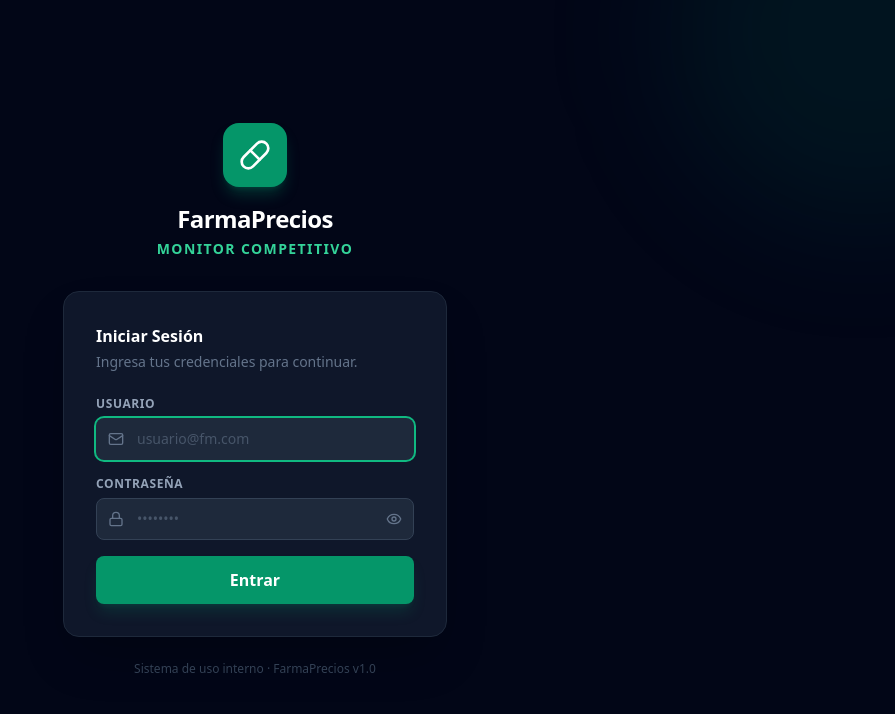
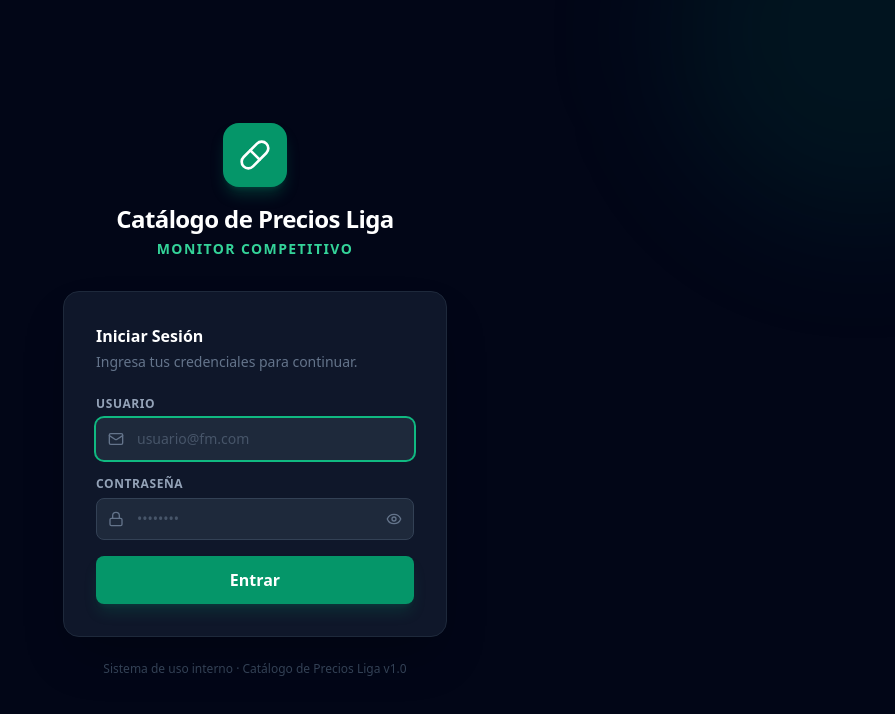
Before and after one commit to johanglz1204/Precios-Liga, a React (Vite) app: page / in a window 1280 px wide. Shown: the top 714 px of the page, without its empty margins (385-1280 px from the left). Built offline with nearby package versions, Linux system fonts and the light colour scheme.

Commit message:
chore: renombrar la aplicacion de FarmaPrecios a Catalogo de Precios Liga

```diff
--- a/index.html
+++ b/index.html
@@ -4,7 +4,7 @@
     <meta charset="UTF-8" />
     <link rel="icon" type="image/svg+xml" href="/favicon.svg" />
     <meta name="viewport" content="width=device-width, initial-scale=1.0" />
-    <title>FarmaPrecios — Monitoreo de Precios y Comparador de Competencia</title>
+    <title>Catálogo de Precios Liga — Monitoreo de Precios y Comparador de Competencia</title>
     <meta name="description" content="Plataforma profesional para farmacias que permite monitorear y comparar precios de competidores en tiempo real para establecer precios de venta competitivos y proteger márgenes de ganancia." />
   </head>
   <body class="bg-slate-50 text-slate-900 min-h-screen">
--- a/src/App.jsx
+++ b/src/App.jsx
@@ -204,7 +204,7 @@ export default function App() {
           </div>
           <div className="p-6 space-y-4">
             <p className="text-slate-600 text-sm leading-relaxed">
-              La conexión con Supabase se estableció correctamente, pero las tablas necesarias para FarmaPrecios no existen en tu base de datos.
+              La conexión con Supabase se estableció correctamente, pero las tablas necesarias para el Catálogo de Precios Liga no existen en tu base de datos.
             </p>
             <div className="bg-slate-50 p-4 rounded-lg border border-slate-200 text-xs font-mono text-slate-700">
               <p className="font-semibold text-slate-900 mb-1">Instrucciones:</p>
@@ -292,7 +292,7 @@ export default function App() {
               <Pill className="h-5 w-5 text-white animate-bounce" />
             </div>
             <div>
-              <h2 className="font-extrabold text-sm tracking-tight text-white uppercase">FarmaPrecios</h2>
+              <h2 className="font-extrabold text-sm tracking-tight text-white uppercase">Catálogo de Precios Liga</h2>
               <p className="text-[10px] text-emerald-400 font-semibold uppercase tracking-wider">Monitor Competitivo</p>
             </div>
           </div>
--- a/src/components/Configuracion.jsx
+++ b/src/components/Configuracion.jsx
@@ -160,7 +160,7 @@ export default function Configuracion({ config, onConfigUpdated, showToast }) {
       const url = URL.createObjectURL(blob);
       const link = document.createElement('a');
       link.setAttribute('href', url);
-      link.setAttribute('download', `FarmaPrecios_Respaldo_${new Date().toISOString().split('T')[0]}.json`);
+      link.setAttribute('download', `Catalogo_Precios_Liga_Respaldo_${new Date().toISOString().split('T')[0]}.json`);
       document.body.appendChild(link);
       link.click();
       document.body.removeChild(link);
--- a/src/components/Login.jsx
+++ b/src/components/Login.jsx
@@ -51,7 +51,7 @@ export default function Login() {
           <div className="inline-flex items-center justify-center w-16 h-16 bg-emerald-600 rounded-2xl shadow-lg shadow-emerald-600/30 mb-4">
             <Pill className="h-8 w-8 text-white" />
           </div>
-          <h1 className="text-2xl font-extrabold text-white tracking-tight">FarmaPrecios</h1>
+          <h1 className="text-2xl font-extrabold text-white tracking-tight">Catálogo de Precios Liga</h1>
           <p className="text-emerald-400 text-sm font-semibold uppercase tracking-widest mt-1">Monitor Competitivo</p>
         </div>
 
@@ -133,7 +133,7 @@ export default function Login() {
         </div>
 
         <p className="text-center text-slate-700 text-xs mt-6">
-          Sistema de uso interno · FarmaPrecios v1.0
+          Sistema de uso interno · Catálogo de Precios Liga v1.0
         </p>
       </div>
     </div>
--- a/src/components/Reportes.jsx
+++ b/src/components/Reportes.jsx
@@ -302,7 +302,7 @@ export default function Reportes({ config, showToast, onSelectProductForCapture
       const url = URL.createObjectURL(blob);
       const link = document.createElement('a');
       link.setAttribute('href', url);
-      link.setAttribute('download', `FarmaPrecios_Reporte_${exportMonth}.csv`);
+      link.setAttribute('download', `Catalogo_Precios_Liga_Reporte_${exportMonth}.csv`);
       document.body.appendChild(link);
       link.click();
       document.body.removeChild(link);
--- a/src/components/SupabaseSetup.jsx
+++ b/src/components/SupabaseSetup.jsx
@@ -40,7 +40,7 @@ export default function SupabaseSetup({ onConfigured }) {
           <div className="inline-flex p-3 bg-white/10 rounded-full mb-3">
             <Database className="h-8 w-8 text-emerald-100" />
           </div>
-          <h1 className="text-2xl font-bold tracking-tight">FarmaPrecios — Conexión</h1>
+          <h1 className="text-2xl font-bold tracking-tight">Catálogo de Precios Liga — Conexión</h1>
           <p className="text-emerald-100 text-sm mt-1">Configuración del cliente de base de datos en la nube (Supabase)</p>
         </div>
 
@@ -84,7 +84,7 @@ export default function SupabaseSetup({ onConfigured }) {
             <div className="bg-emerald-50 border border-emerald-200 rounded-xl p-6 text-center text-emerald-800">
               <CheckCircle className="h-12 w-12 text-emerald-500 mx-auto mb-2 animate-bounce" />
               <p className="font-semibold text-lg">¡Configuración Guardada!</p>
-              <p className="text-sm text-emerald-600 mt-1">Conectando a Supabase y cargando FarmaPrecios...</p>
+              <p className="text-sm text-emerald-600 mt-1">Conectando a Supabase y cargando Catálogo de Precios Liga...</p>
             </div>
           ) : (
             <form onSubmit={handleSubmit} className="space-y-4">
@@ -135,7 +135,7 @@ export default function SupabaseSetup({ onConfigured }) {
         </div>
 
         <div className="bg-slate-50 px-8 py-4 border-t border-slate-100 flex justify-between items-center text-xs text-slate-500">
-          <span>FarmaPrecios v1.0.0</span>
+          <span>Catálogo de Precios Liga v1.0.0</span>
           <span>Desarrollado con React + Supabase</span>
         </div>
 
```
Also changed, not shown: check.mjs (added, +21 -0 lines).
